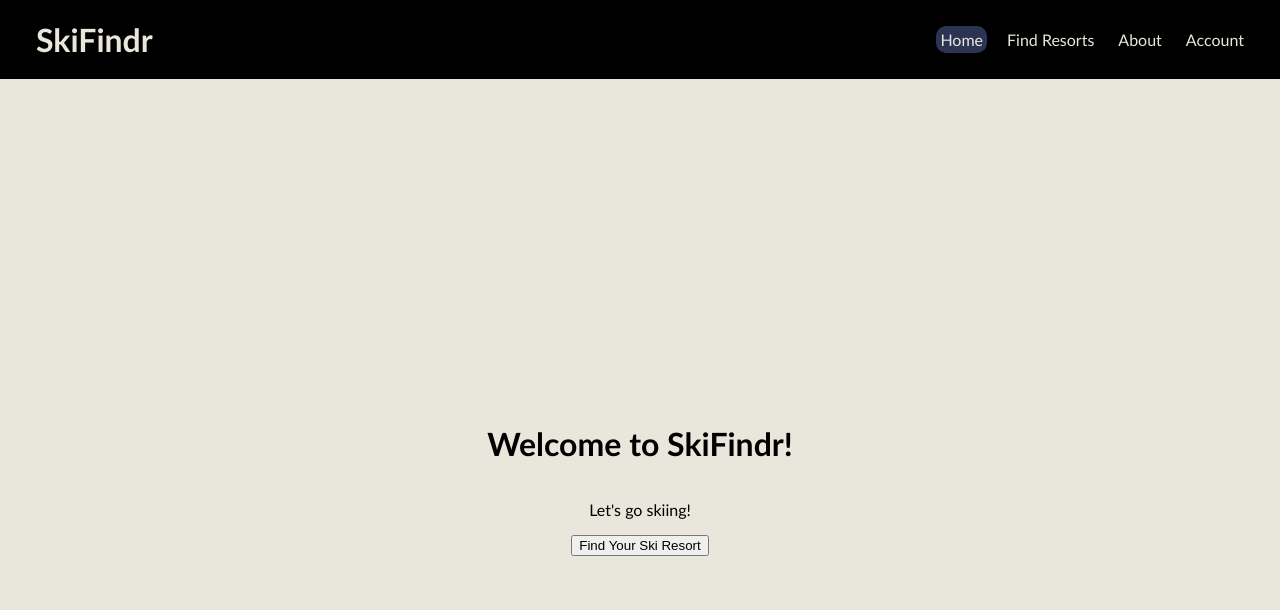
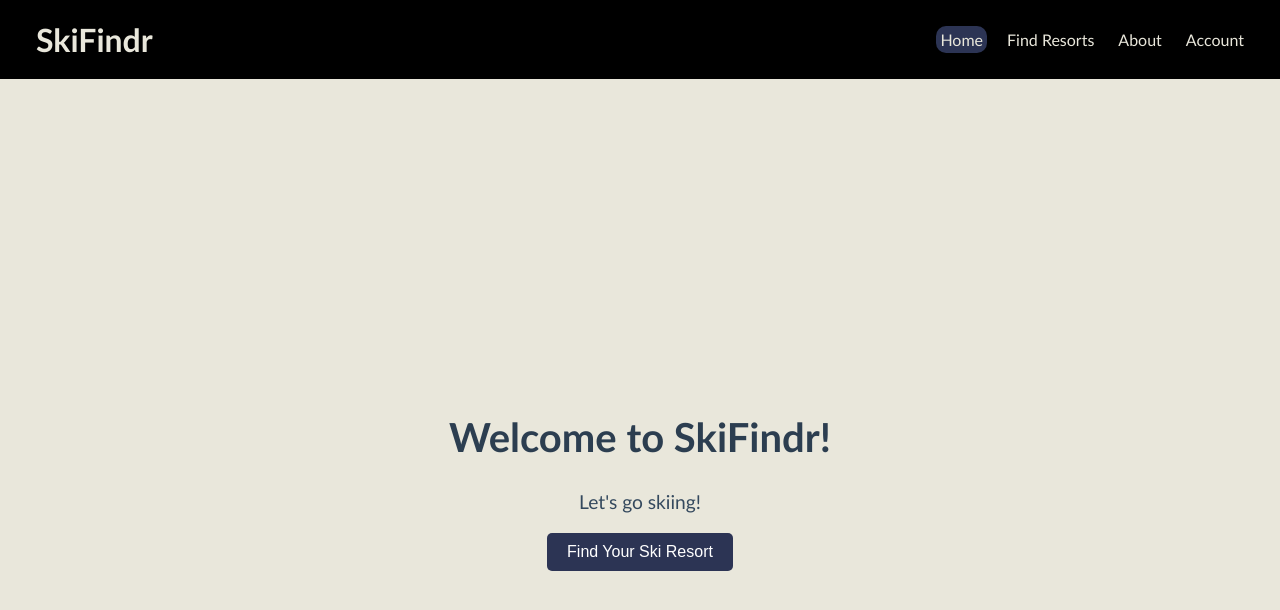
Before and after one commit to vpennach/SSW590-SkiFindr, a React (Create React App) app: page /home in a window 1280 px wide. Shown: the top 610 px of the page. Built offline with nearby package versions, Linux system fonts and the light colour scheme; no server answers; sample sign-in values are in the browser's storage.

Commit message:
Update HomePage.js

```diff
--- a/src/pages/HomePage.js
+++ b/src/pages/HomePage.js
@@ -1,19 +1,21 @@
 import React from 'react';
 import { useNavigate } from 'react-router-dom';
-import '../styles/HomePage.css'; // Updated path for styles
+import '../styles/HomePage.css';
 
 const HomePage = () => {
   const navigate = useNavigate();
 
   const handleNavigation = () => {
-    navigate('/find'); // Corrected route
+    navigate('/find');
   };
 
   return (
     <div className="homepage-container">
-      <h1>Welcome to SkiFindr!</h1>
-      <p>Let's go skiing!</p>
-      <button onClick={handleNavigation}>Find Your Ski Resort</button>
+      <h1 className="homepage-title">Welcome to SkiFindr!</h1>
+      <p className="homepage-subtitle">Let's go skiing!</p>
+      <button className="homepage-button" onClick={handleNavigation}>
+        Find Your Ski Resort
+      </button>
     </div>
   );
 };
```
